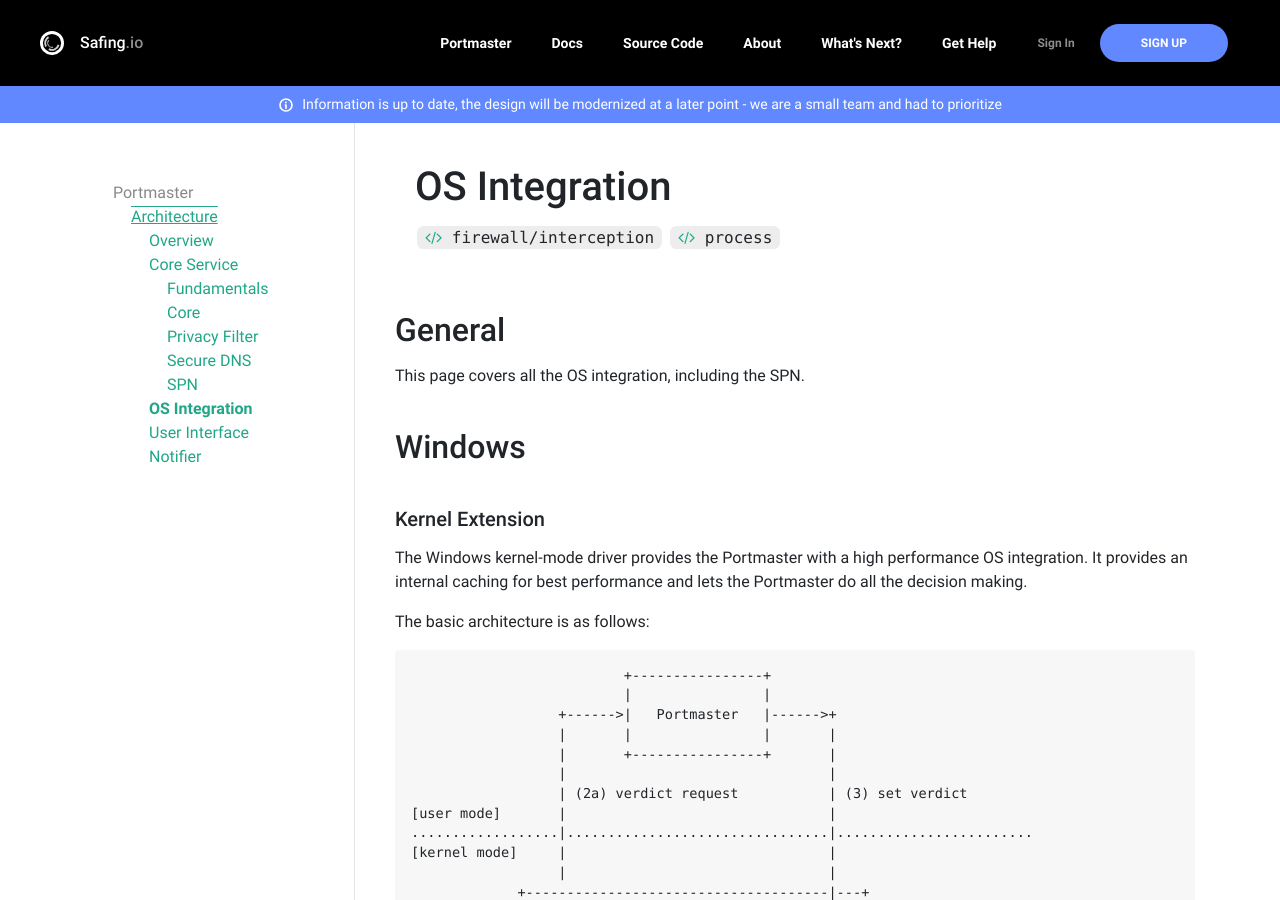
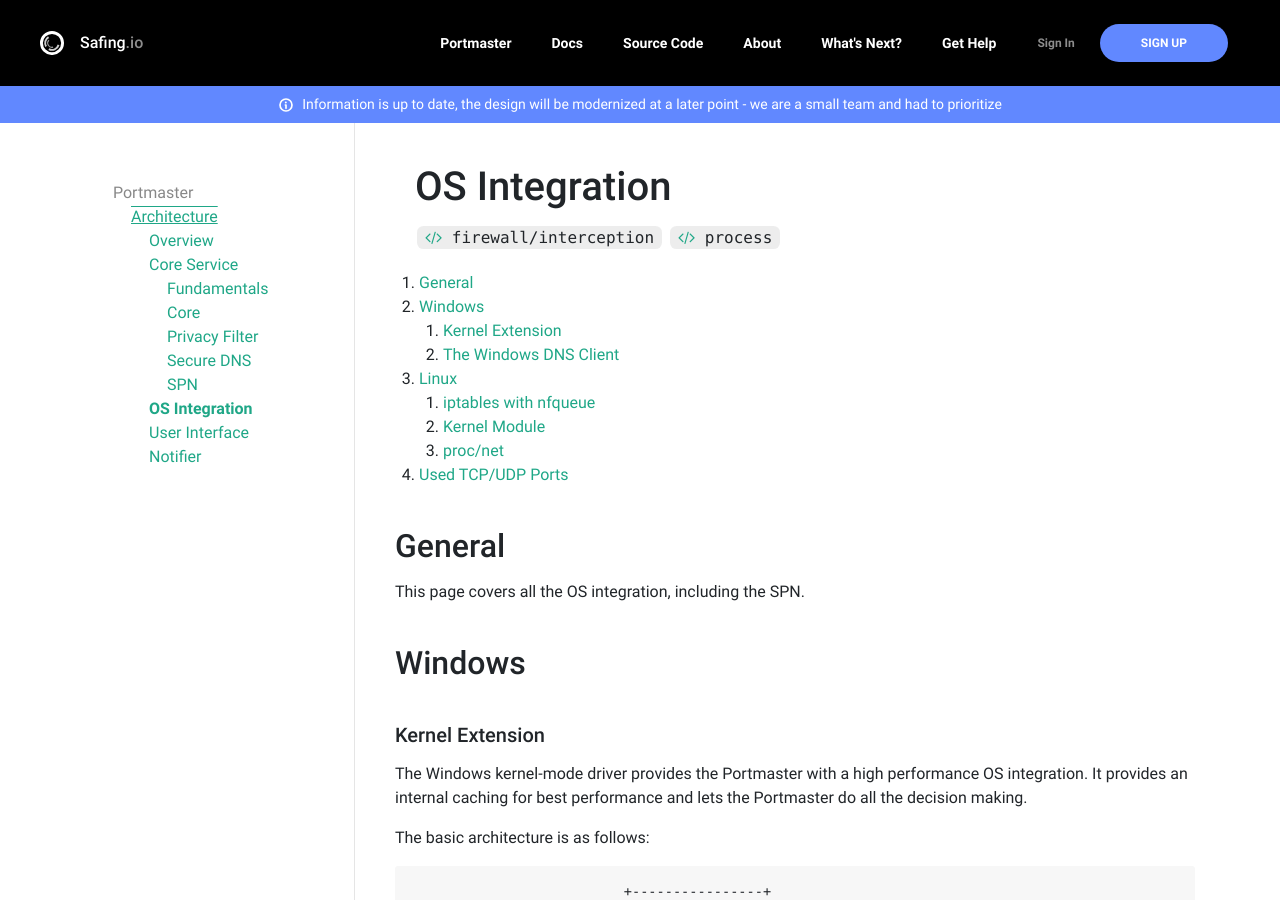
Before and after one commit to safing/docs, a Jekyll site: the page built from portmaster/architecture/os-integration.md, in a window 1280 px wide and 900 px high. Built offline with Jekyll 4.4.1, drawn with Linux system fonts in a browser that asks for light colours.

Commit message:
Add TOC to OS integration

```diff
--- a/portmaster/architecture/os-integration.md
+++ b/portmaster/architecture/os-integration.md
@@ -5,6 +5,9 @@ code_ref:
   github-portmaster-1: firewall/interception
   github-portmaster-2: process
 ---
+
+1. Numbered
+{:toc}
 
 ## General
 
@@ -70,7 +73,9 @@ Please note that disabling this service is safe, as its primary function is a DN
 
 On Linux we aim to provide two ways of OS integration:
 
-##### iptables with nfqueue {% include code_ref.html github-portmaster="firewall/interception/nfqueue" %}
+##### iptables with nfqueue
+
+{% include code_ref.html github-portmaster="firewall/interception/nfqueue" %}
 
 Portmaster uses iptables and nfqueue to inspect and control network traffic. The nfqueue allows packets to be handed over to user space and return a verdict and set a mark on that connection.
 
@@ -140,7 +145,9 @@ __Explanation of Connmark Numbers__
 We plan to provide an alternative to the `iptables` integration by writing a kernel module to handle the needed packet interception in the future.
 Depending on the performance and stability of the `iptables` integration, this will be tackled sooner or later.
 
-##### proc/net {% include code_ref.html godoc-portmaster="process/proc" %}
+##### proc/net
+
+{% include code_ref.html godoc-portmaster="process/proc" %}
 
 In order to find out which process a packet belongs to, the `proc` filesystem is first parsed to find the socket ID of the intercepted packet, then the process directory is searched for the matching PID.
 This is a bit cumbersome, but unfortunately, no better way of acquiring this information is available.
```
